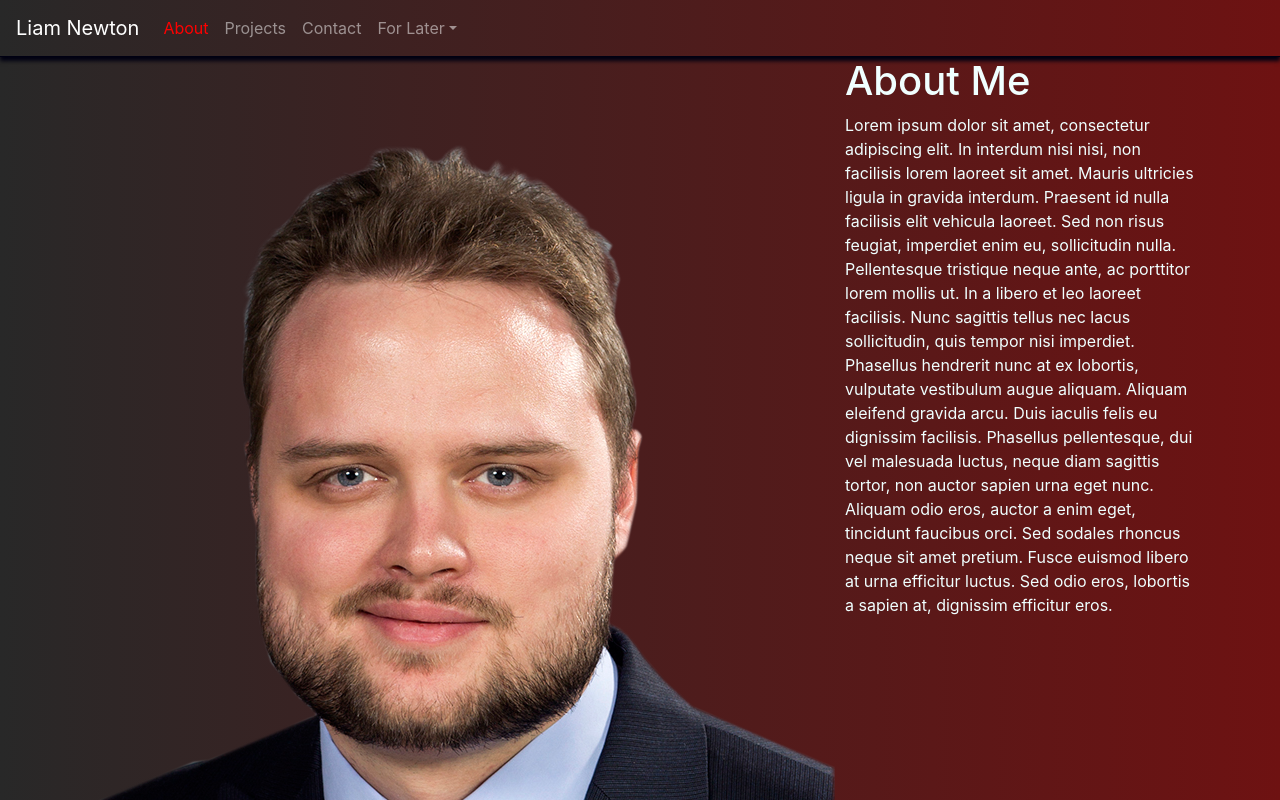
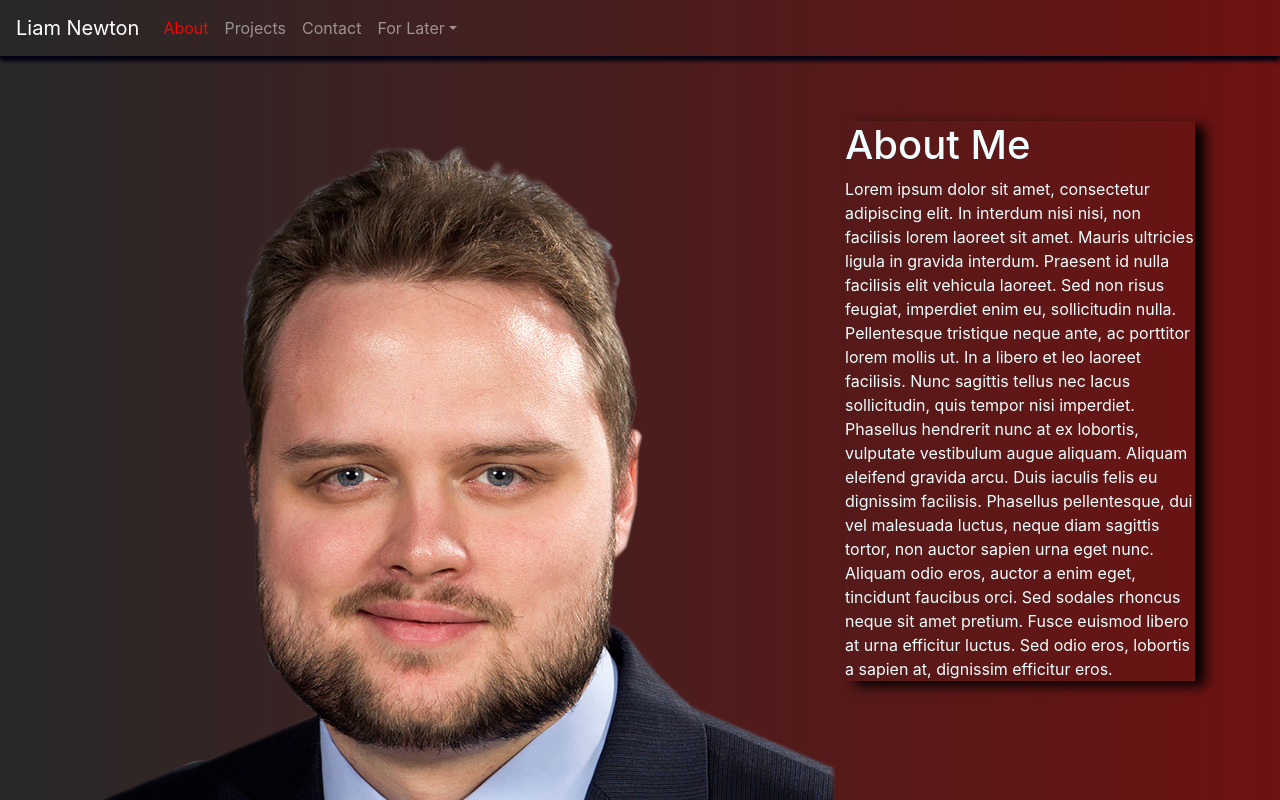
Before and after one commit to CodesReallyWell/ResumeWebsite, a React (Create React App) app: page /about in a window 1280 px wide. Shown: the top 800 px of the page. Built offline with nearby package versions, Linux system fonts and the light colour scheme.

Commit message:
Cleaning up

```diff
--- a/src/Pages/About.jsx
+++ b/src/Pages/About.jsx
@@ -6,9 +6,11 @@ import { Container, Row, Col } from "react-bootstrap"
 const ImageWrapper = styled.img`
 `
 
-const BoxyBoi = styled.div`
-  max-width: 1000px;
-  padding: 5px;
+const TextWrapper = styled.div`
+  position: relative;
+  box-shadow: 10px 5px 12px black;
+  top: 4em;
+  bottom: 15em;
 `
 
 const About = () => {
@@ -20,6 +22,7 @@ const About = () => {
           <ImageWrapper src={require("../Data/MyFace1.png")} alt="duck"/>
         </Col>
         <Col>
+          <TextWrapper>
             <h1>About Me</h1>
             Lorem ipsum dolor sit amet, consectetur adipiscing elit. In interdum nisi nisi, non facilisis lorem laoreet sit amet.
             Mauris ultricies ligula in gravida interdum. Praesent id nulla facilisis elit vehicula laoreet. Sed non risus feugiat, imperdiet enim eu,
@@ -28,6 +31,7 @@ const About = () => {
             eleifend gravida arcu. Duis iaculis felis eu dignissim facilisis. Phasellus pellentesque, dui vel malesuada luctus, neque diam sagittis tortor, non auctor
             sapien urna eget nunc. Aliquam odio eros, auctor a enim eget, tincidunt faucibus orci. Sed sodales rhoncus neque sit amet pretium. Fusce euismod libero at
             urna efficitur luctus. Sed odio eros, lobortis a sapien at, dignissim efficitur eros.
+          </TextWrapper>
         </Col>
         </Row>
       </Container>
--- a/src/Pages/Contact.jsx
+++ b/src/Pages/Contact.jsx
@@ -3,7 +3,6 @@ import React from "react"
 const Contact = () => {
   return (
     <div>
-      I don't do anal
     </div>
   )
 }
--- a/src/Pages/MainPage.jsx
+++ b/src/Pages/MainPage.jsx
@@ -13,6 +13,7 @@ const ImgWrapper = styled.div`
   margin: 16em;
   padding: 1em 10vw;
   max-width: 800px;
+
 `
 
 const MainPage = () => {
@@ -21,7 +22,6 @@ const MainPage = () => {
     return (
       <div>
         <AppNavBar activeRoute={location.pathname}></AppNavBar>
-        <p>{location.pathname}</p>
       </div>
       );
   }else{
```
Lines whose indentation alone changed are shown as unchanged.
